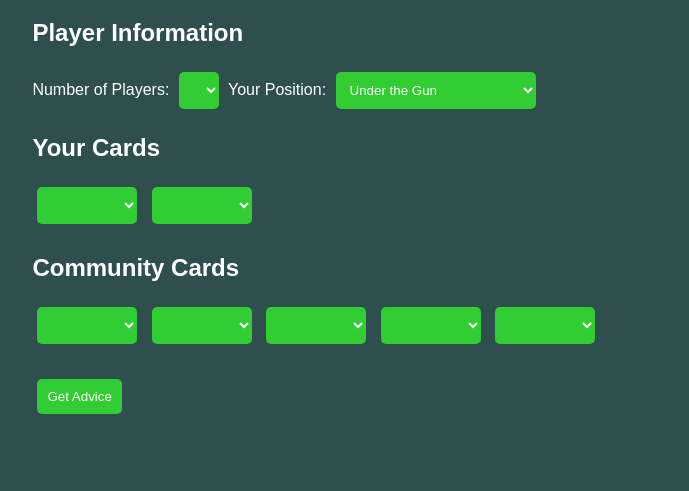
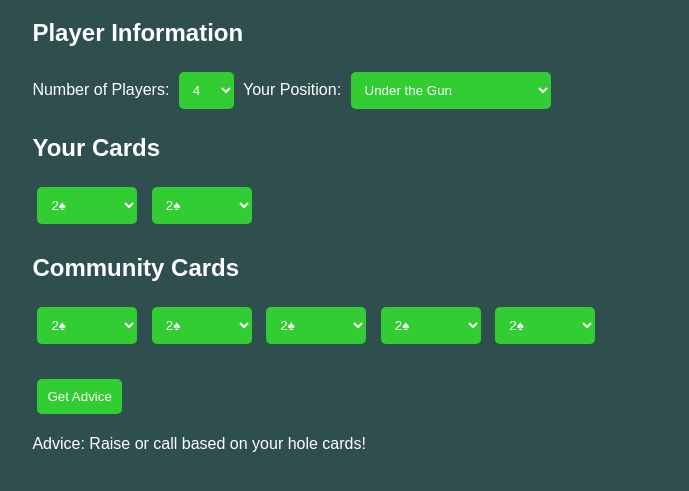
Before and after one commit to Mattphew123/poker-assistant, a plain HTML site: page index.html in a window 1280 px wide. Both pictures are taken after a click on the button "Get Advice". Shown: the part 89-580 px from the top of the page, without its empty margins (102-791 px from the left). Drawn offline with Linux system fonts and the light colour scheme.

Commit message:
index.html

```diff
--- a/index.html
+++ b/index.html
@@ -79,6 +79,7 @@
     <button id="getAdviceBtn">Get Advice</button>
     <p id="advice"></p>
   </div>
+
 </div>
 
 <script>
@@ -133,3 +134,43 @@
 
   // Initialize card dropdowns
   createCardDropdown('card1');
+  createCardDropdown('card2');
+  createCardDropdown('flop1');
+  createCardDropdown('flop2');
+  createCardDropdown('flop3');
+  createCardDropdown('turn');
+  createCardDropdown('river');
+
+  // Handle card selection
+  const cardSelectors = document.querySelectorAll('.card-select');
+  cardSelectors.forEach(selector => {
+    selector.addEventListener('change', (e) => {
+      const selectedCard = e.target.value;
+      if (selectedCards.includes(selectedCard)) {
+        e.target.value = ""; // Reset selection if card is already selected
+        return;
+      }
+      selectedCards.push(selectedCard);
+      disableSelectedCards();
+    });
+  });
+
+  // Provide advice based on selected cards
+  document.getElementById('getAdviceBtn').addEventListener('click', () => {
+    const adviceElement = document.getElementById('advice');
+    const holeCards = [document.getElementById('card1').value, document.getElementById('card2').value];
+    const flop = [document.getElementById('flop1').value, document.getElementById('flop2').value, document.getElementById('flop3').value];
+    const turn = document.getElementById('turn').value;
+    const river = document.getElementById('river').value;
+
+    // Simulate advice logic (simple placeholder for now)
+    if (holeCards[0] && holeCards[1]) {
+      adviceElement.textContent = "Advice: Raise or call based on your hole cards!";
+    } else {
+      adviceElement.textContent = "Advice: Please select your hole cards.";
+    }
+  });
+</script>
+
+</body>
+</html>
```
